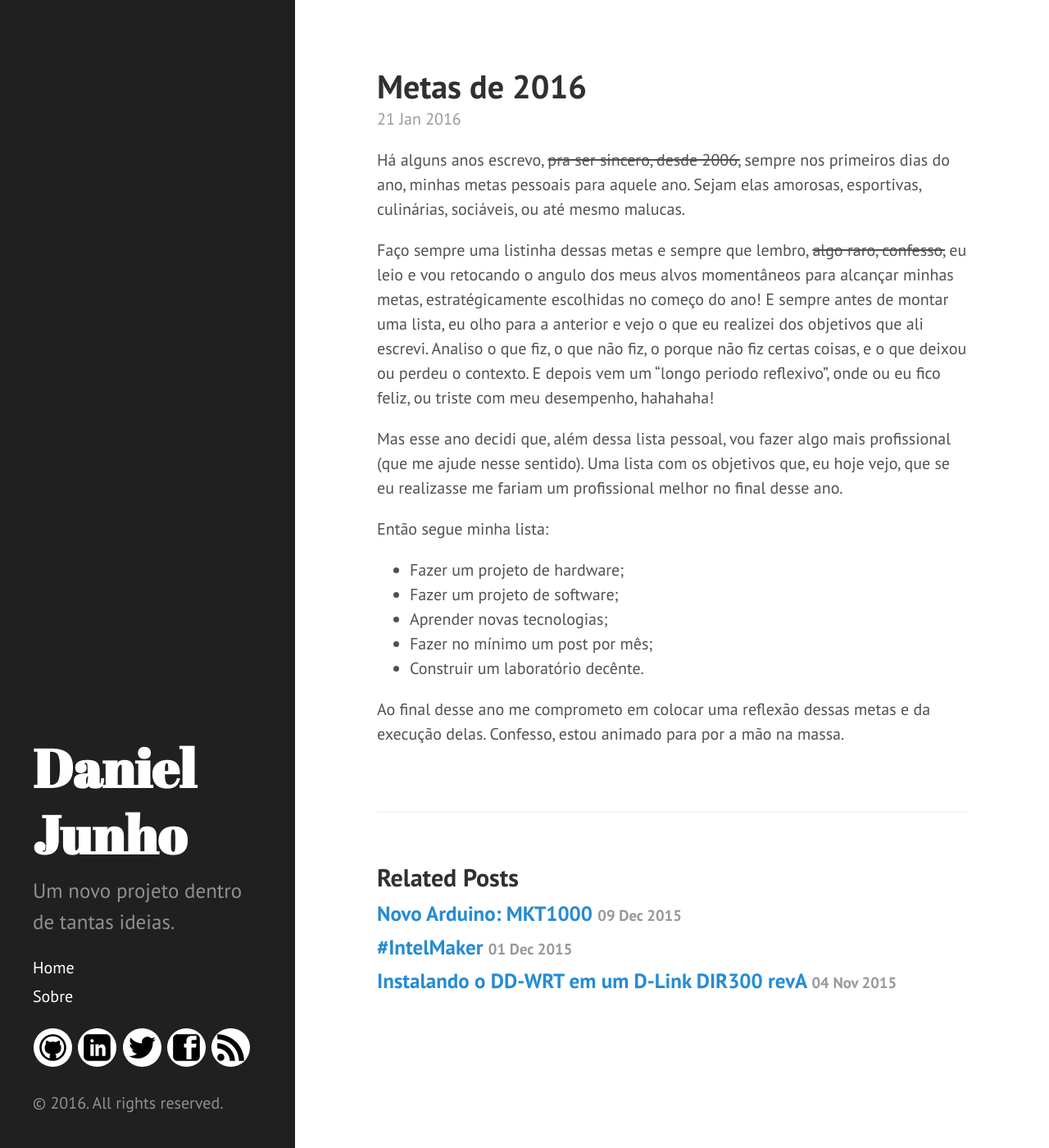
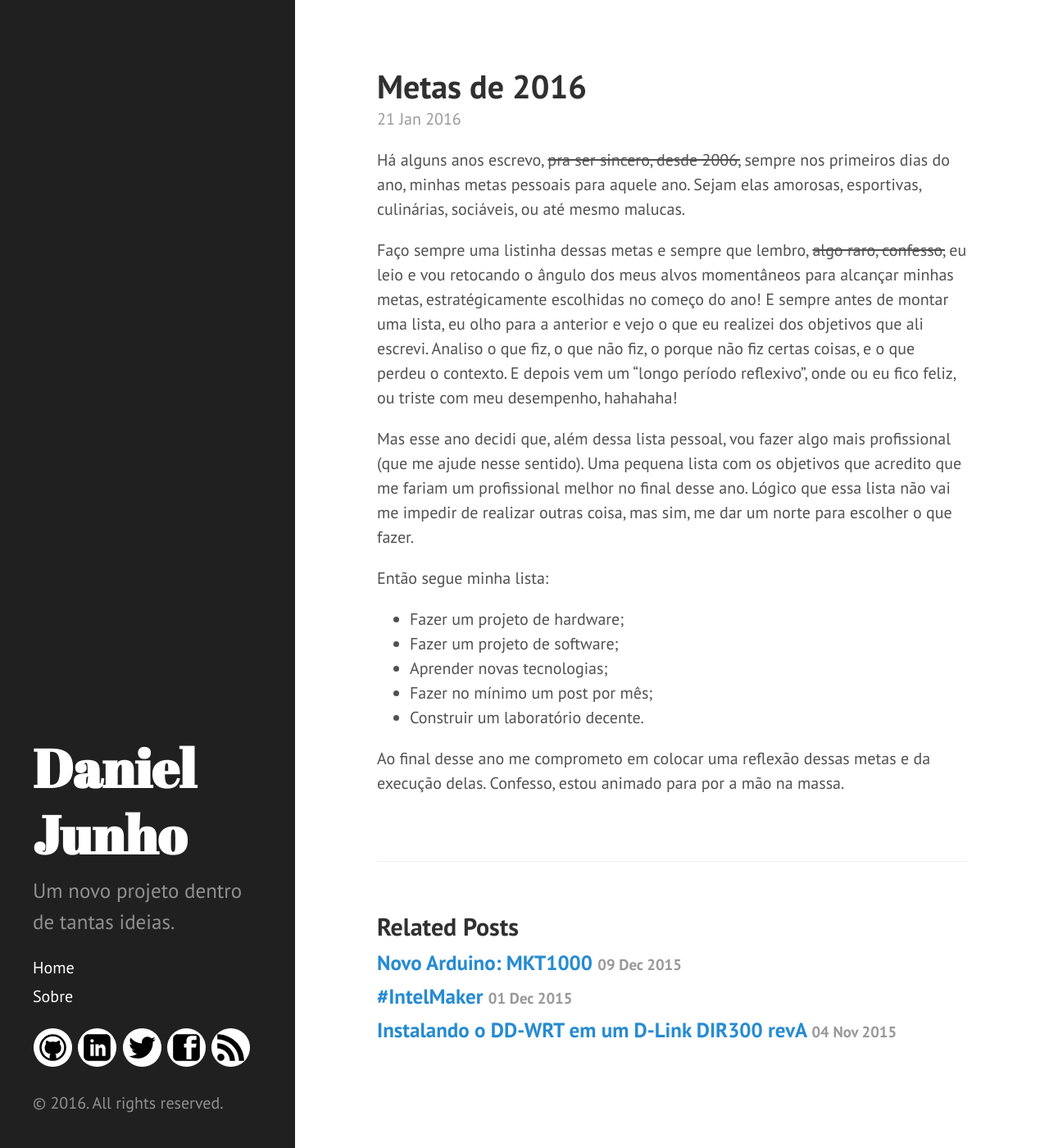
Before and after one commit to djunho/djunho.github.io, a Jekyll site: the page built from _posts/2016-01-21-Metas_de_2016.md, in a window 1280 px wide and 1400 px high. Shown: the whole window at 82% size. Built offline with Jekyll 4.4.1, drawn with Linux system fonts in a browser that asks for light colours; Markdown is read by kramdown in place of the engine named in the settings; comment, search, counter and statistics services are not loaded.

Commit message:
Post sobre metas de 2016

```diff
--- a/_posts/2016-01-21-Metas_de_2016.md
+++ b/_posts/2016-01-21-Metas_de_2016.md
@@ -8,9 +8,9 @@ Há alguns anos escrevo, <s>pra ser sincero, desde 2006,</s> sempre nos primeiro
 
 <!-- more -->
 
-Faço sempre uma listinha dessas metas e sempre que lembro, <s>algo raro, confesso,</s> eu leio e vou retocando o angulo dos meus alvos momentâneos para alcançar minhas metas, estratégicamente escolhidas no começo do ano! E sempre antes de montar uma lista, eu olho para a anterior e vejo o que eu realizei dos objetivos que ali escrevi. Analiso o que fiz, o que não fiz, o porque não fiz certas coisas, e o que deixou ou perdeu o contexto. E depois vem um "longo periodo reflexivo", onde ou eu fico feliz, ou triste com meu desempenho, hahahaha!
+Faço sempre uma listinha dessas metas e sempre que lembro, <s>algo raro, confesso,</s> eu leio e vou retocando o ângulo dos meus alvos momentâneos para alcançar minhas metas, estratégicamente escolhidas no começo do ano! E sempre antes de montar uma lista, eu olho para a anterior e vejo o que eu realizei dos objetivos que ali escrevi. Analiso o que fiz, o que não fiz, o porque não fiz certas coisas, e o que perdeu o contexto. E depois vem um "longo período reflexivo", onde ou eu fico feliz, ou triste com meu desempenho, hahahaha!
 
-Mas esse ano decidi que, além dessa lista pessoal, vou fazer algo mais profissional (que me ajude nesse sentido). Uma lista com os objetivos que, eu hoje vejo, que se eu realizasse me fariam um profissional melhor no final desse ano.
+Mas esse ano decidi que, além dessa lista pessoal, vou fazer algo mais profissional (que me ajude nesse sentido). Uma pequena lista com os objetivos que acredito que me fariam um profissional melhor no final desse ano. Lógico que essa lista não vai me impedir de realizar outras coisa, mas sim, me dar um norte para escolher o que fazer.
 
 Então segue minha lista:
 
@@ -18,7 +18,7 @@ Então segue minha lista:
 * Fazer um projeto de software;
 * Aprender novas tecnologias;
 * Fazer no mínimo um post por mês;
-* Construir um laboratório decênte.
+* Construir um laboratório decente.
 
 Ao final desse ano me comprometo em colocar uma reflexão dessas metas e da execução delas.
 Confesso, estou animado para por a mão na massa.
```
